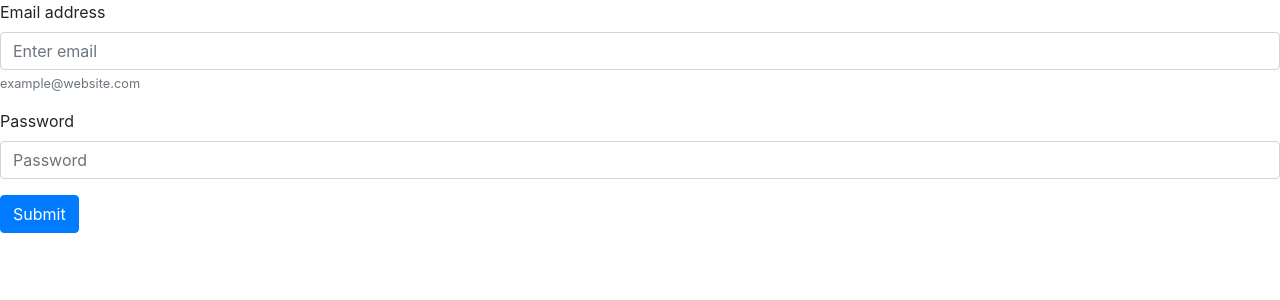
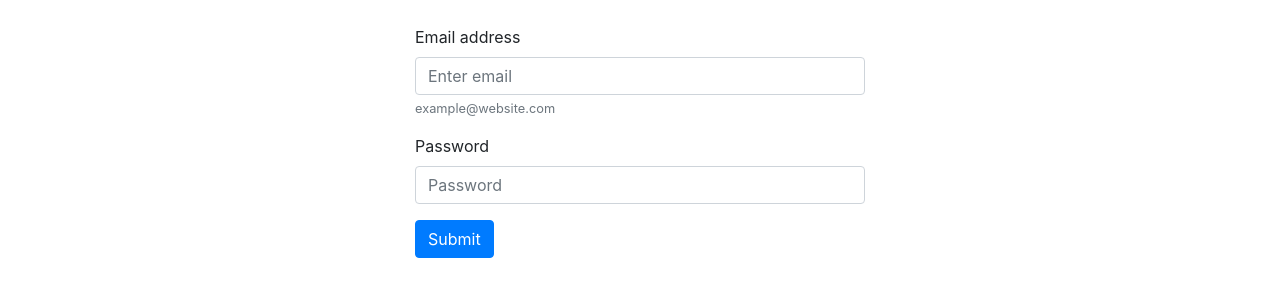
Before and after one commit to RoryHemmings/Web-App, a Flask app: page /login in a window 1280 px wide. Shown: the top 300 px of the page. Run offline with Flask 2, Linux system fonts and the light colour scheme; some libraries are stand-ins or nearby versions.

Commit message:
bootstrap added

```diff
--- /dev/null
+++ b/src/static/css/main.css
@@ -0,0 +1,12 @@
+body {
+    margin: 0;
+    passing: 0;
+}
+
+#login-form {
+    margin-top: 25px;
+}
+
+.login-page-form {
+    max-width: 480px;
+}
--- a/src/templates/login.html
+++ b/src/templates/login.html
@@ -1,5 +1,6 @@
 {% extends "base.html" %}
 {% block content %}
+<div class="container login-page-form">
     <form id="login-form" action="/auth/login" method="post">
         <div class="form-group">
             <label for="email">Email address</label>
@@ -13,4 +14,5 @@
         </div>
         <button id="submit-button" class="btn btn-primary" type="submit">Submit</button>
     </form>
+</div>
 {% endblock %}
```
Lines whose indentation alone changed are shown as unchanged.
